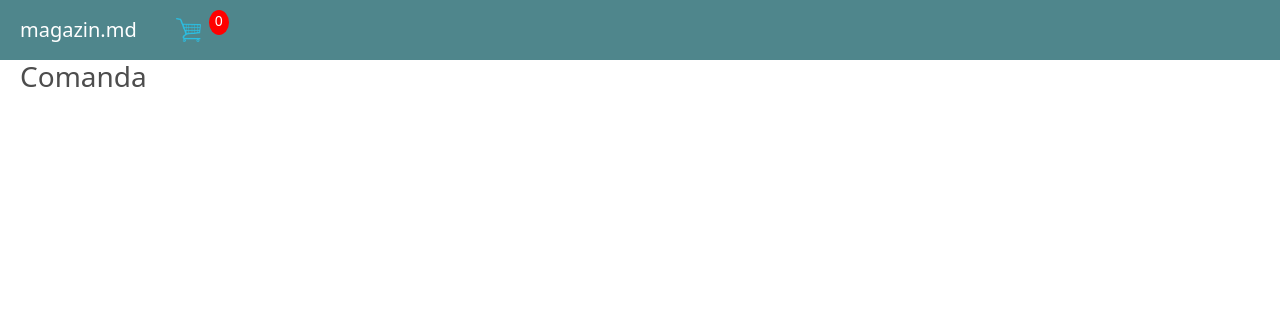
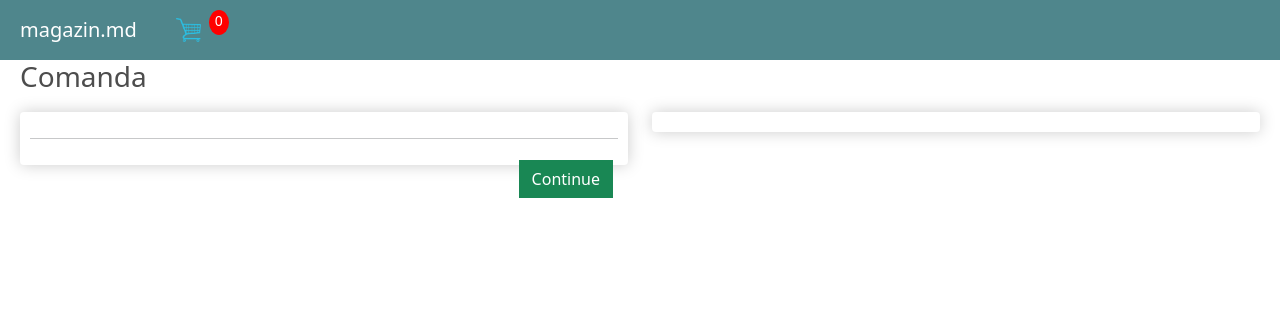
Before and after one commit to BalaurZmeu/DjangoShop, a Django app: page /checkout/ in a window 1280 px wide. Shown: the top 320 px of the page. Run offline with Django 5.2, Linux system fonts and the light colour scheme.

Commit message:
Changed the checkout template

```diff
--- a/django_shop/store/templates/store/checkout.html
+++ b/django_shop/store/templates/store/checkout.html
@@ -9,4 +9,29 @@
 {% block content %}
   <h3>Comanda</h3>
 
+  <div class="row">
+    <div class="col-lg-6">
+      <div class="box-element" id="form-wrapper">
+        <form id="form">
+          <div id="user-info">
+
+          </div>
+
+          <div id="shipping-info">
+
+          </div>
+
+          <hr>
+          <input id="form-button" type="submit"
+            class="btn btn-success btn-block" value="Continue">
+        </form>
+      </div>
+    </div>
+
+    <div class="col-lg-6">
+      <div class="box-element">
+
+      </div>
+    </div>
+  </div>
 {% endblock %}
```
